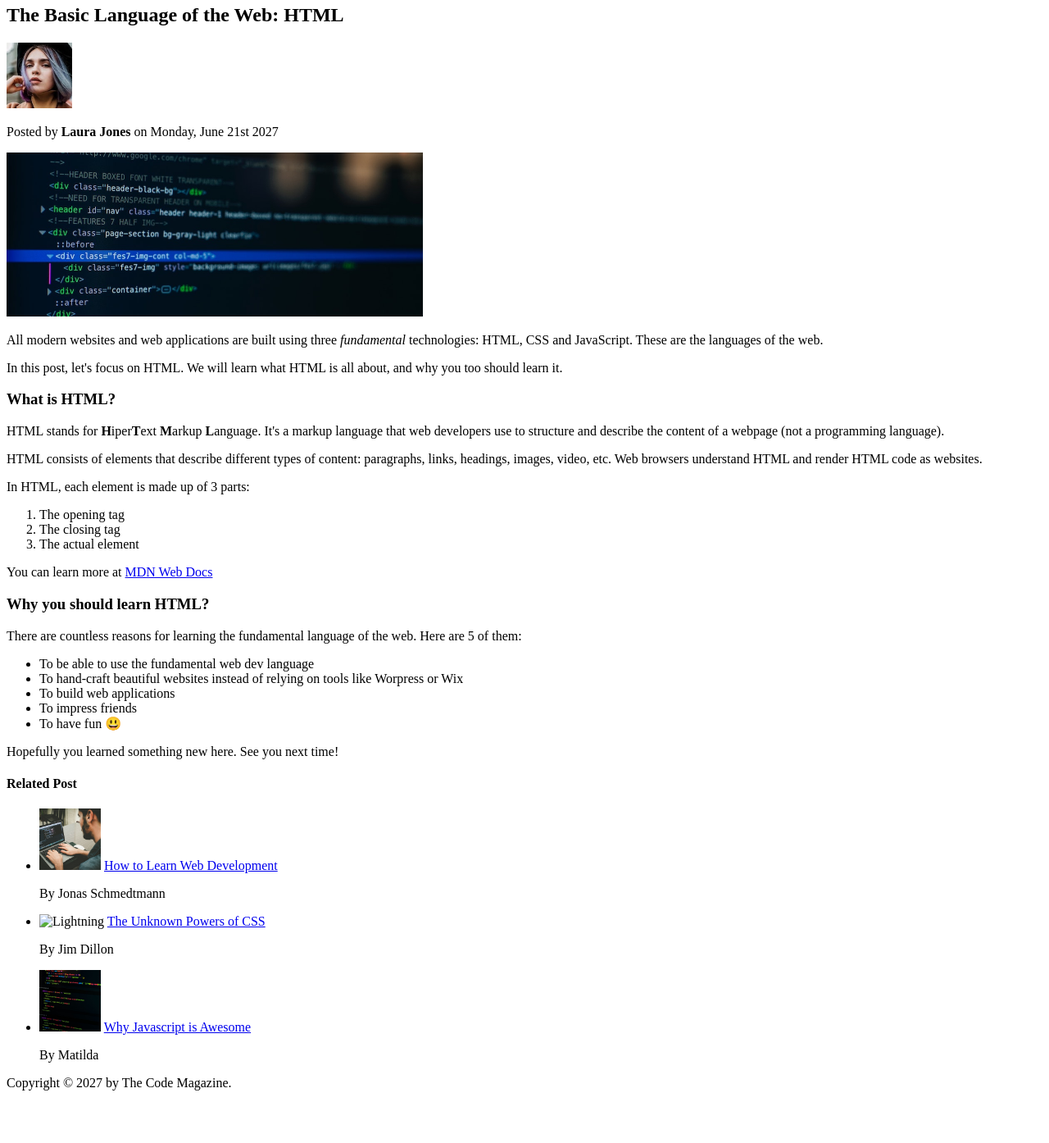
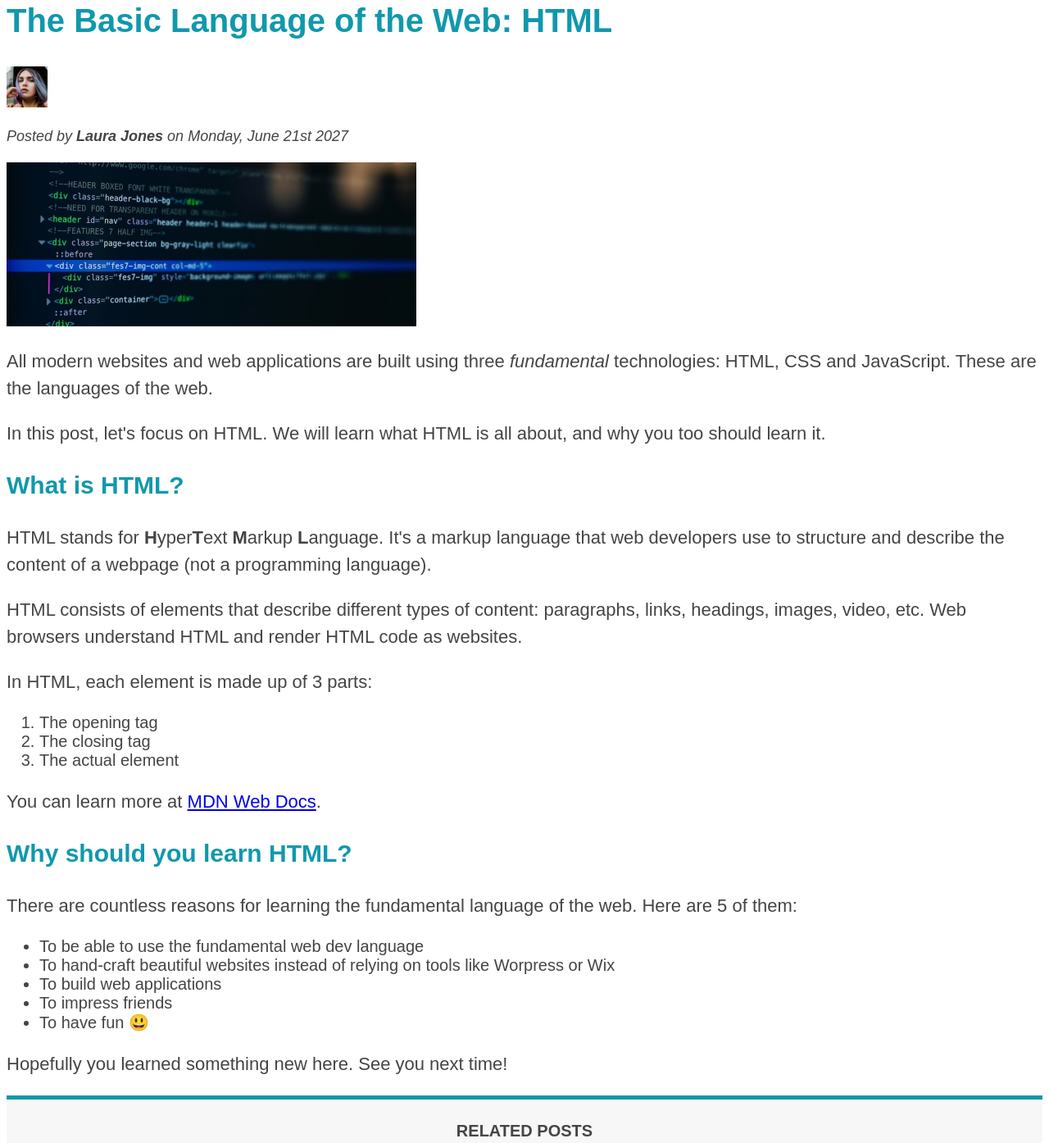
Before and after one commit to Luisanchmor/HTML-exercise, a plain HTML site: page index.html in a window 1280 px wide. Shown: the part 114-1508 px from the top of the page at 82% size. Before the commit the page ends 1452 px from the top, so only its background shows below. Drawn offline with Linux system fonts and the light colour scheme; files whose address does not match are found by name.

Commit message:
Update index.html

```diff
--- a/index.html
+++ b/index.html
@@ -2,6 +2,8 @@
 <html lang="en">
   <head>
     <meta charset="UTF-8" />
+    <link rel="stylesheet" href="style.css" />
+
     <title>The Basic Language of the Web: HTML</title>
   </head>
 
@@ -15,7 +17,7 @@
     <h6>The Basic Language of the Web: HTML</h6>
     -->
 
-    <header>
+    <header class="main-header">
       <h1>📘 The Code Magazine</h1>
 
       <nav>
@@ -24,6 +26,7 @@
         <a href="#">Flexbox</a>
         <a href="#">CSS Grid</a>
       </nav>
+
     </header>
 
     <article>
@@ -33,16 +36,16 @@
         <img
           src="img/laura-jones.jpg"
           alt="Headshot of Laura Jones"
-          width="80"
-          height="80"
+          height="50"
+          width="50"
         />
 
-        <p>Posted by <strong>Laura Jones</strong> on Monday, June 21st 2027</p>
+        <p id="author">Posted by <strong>Laura Jones</strong> on Monday, June 21st 2027</p>
 
         <img
           src="img/post-img.jpg"
           alt="HTML code on a screen"
-          width="508"
+          width="500"
           height="200"
         />
       </header>
@@ -53,6 +56,7 @@
         technologies: HTML, CSS and JavaScript. These are the languages of the
         web.
       </p>
+
       <p>
         In this post, let's focus on HTML. We will learn what HTML is all about,
         and why you too should learn it.
@@ -60,18 +64,16 @@
 
       <h3>What is HTML?</h3>
       <p>
-        HTML stands for <strong>H</strong>iper<strong>T</strong>ext
+        HTML stands for <strong>H</strong>yper<strong>T</strong>ext
         <strong>M</strong>arkup <strong>L</strong>anguage. It's a markup
         language that web developers use to structure and describe the content
         of a webpage (not a programming language).
       </p>
-
       <p>
         HTML consists of elements that describe different types of content:
         paragraphs, links, headings, images, video, etc. Web browsers understand
         HTML and render HTML code as websites.
       </p>
-
       <p>In HTML, each element is made up of 3 parts:</p>
 
       <ol>
@@ -86,10 +88,10 @@
           href="https://developer.mozilla.org/en-US/docs/Web/HTML"
           target="_blank"
           >MDN Web Docs</a
-        >
+        >.
       </p>
 
-      <h3>Why you should learn HTML?</h3>
+      <h3>Why should you learn HTML?</h3>
 
       <p>
         There are countless reasons for learning the fundamental language of the
@@ -106,25 +108,28 @@
         <li>To impress friends</li>
         <li>To have fun 😃</li>
       </ul>
+
       <p>Hopefully you learned something new here. See you next time!</p>
     </article>
+
     <aside>
-      <h4>Related Post</h4>
-      <ul>
+      <h4>Related posts</h4>
+
+      <ul class="related">
         <li>
           <img
             src="img/related-1.jpg"
-            alt="Person Programming"
+            alt="Person programming"
             width="75"
-            height="75"
+            width="75"
           />
           <a href="#">How to Learn Web Development</a>
-          <p>By Jonas Schmedtmann</p>
+          <p class="related-author">By Jonas Schmedtmann</p>
         </li>
         <li>
-          <img src="img/related-2.jpg" alt="Lightning" width="75" height="75" />
+          <img src="img/related-2.jpg" alt="Lightning" width="75" heigth="75" />
           <a href="#">The Unknown Powers of CSS</a>
-          <p>By Jim Dillon</p>
+          <p class="related-author">By Jim Dillon</p>
         </li>
         <li>
           <img
@@ -133,11 +138,12 @@
             width="75"
             height="75"
           />
-          <a href="#">Why Javascript is Awesome</a>
-          <p>By Matilda</p>
+          <a href="#">Why JavaScript is Awesome</a>
+          <p class="related-author">By Matilda</p>
         </li>
       </ul>
     </aside>
-    <footer>Copyright &copy; 2027 by The Code Magazine.</footer>
+
+    <footer><p id="copyright">Copyright &copy; 2027 by The Code Magazine.</p></footer>
   </body>
 </html>
```
